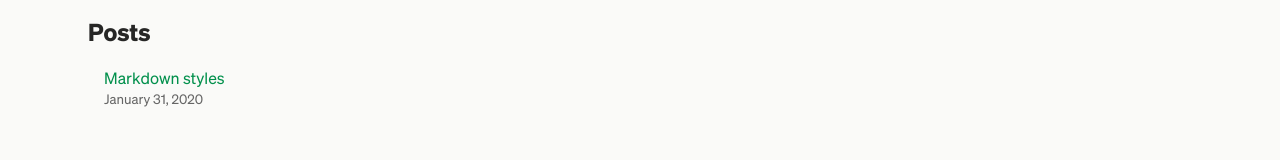
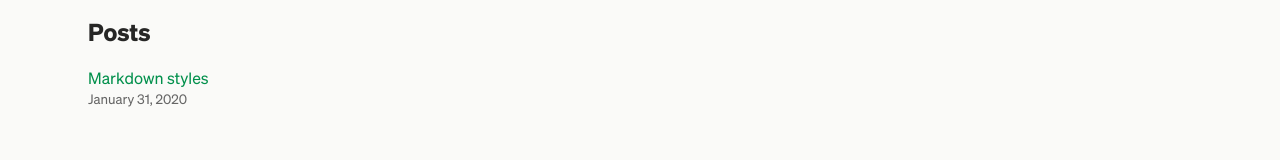
Before and after one commit to majouji/ramy.design, a Next.js app: page / in a window 1280 px wide. Shown: the part 212-372 px from the top of the page. Built offline with nearby package versions, Linux system fonts and the light colour scheme.

Commit message:
Syntax highlighting

```diff
--- a/pages/index.js
+++ b/pages/index.js
@@ -25,7 +25,7 @@ export default function Home({ allPostsData }) {
       </section>
       <section>
         <h2>Posts</h2>
-        <ul>
+        <ul className="posts-list">
           {allPostsData.map(({ id, date, title }) => (
             <li className="post-title" key={id}>
               <Link href="/posts/[id]" as={`/posts/${id}`}>
--- a/pages/posts/[id].js
+++ b/pages/posts/[id].js
@@ -2,7 +2,6 @@ import Layout, { siteTitle } from "../../components/layout"
 import { getAllPostIds, getPostData } from "../../lib/posts"
 import Date from "../../components/date"
 import Head from "next/head"
-import '../../components/highlight.js'
 
 export default function Post({ postData }) {
   return (
@@ -11,7 +10,7 @@ export default function Post({ postData }) {
         <title>
           {postData.title} – {siteTitle}
         </title>
-        <script src="/scripts/highlight.pack.js" />
+        <script src="/scripts/highlight.js" />
       </Head>
       <article>
         <h1 className="post-title">{postData.title}</h1>
@@ -20,7 +19,6 @@ export default function Post({ postData }) {
         </div>
           <div dangerouslySetInnerHTML={{ __html: postData.contentHtml }} />
       </article>
-      <script dangerouslySetInnerHTML={{ __html: `hljs.initHighlightingOnLoad();`}} />
     </Layout>
   );
 }
--- a/styles/global.sass
+++ b/styles/global.sass
@@ -68,10 +68,13 @@ article
 
 ul,
 ol
-  padding: 0 0 0 16px
+  padding: 0 0 0 20px
 
 ol
   font-variant-numeric: tabular-nums
+
+code
+  line-height: 1.45
 
 pre,
 code,
@@ -333,3 +336,6 @@ input:disabled
     margin-bottom: unset
     span
       color: var(--color-text)
+
+.posts-list
+  padding: 0
```
Also changed, not shown: public/scripts/highlight.js (renamed from components/highlight.js), styles/_highlight.sass (renamed from styles/highlight.sass).
